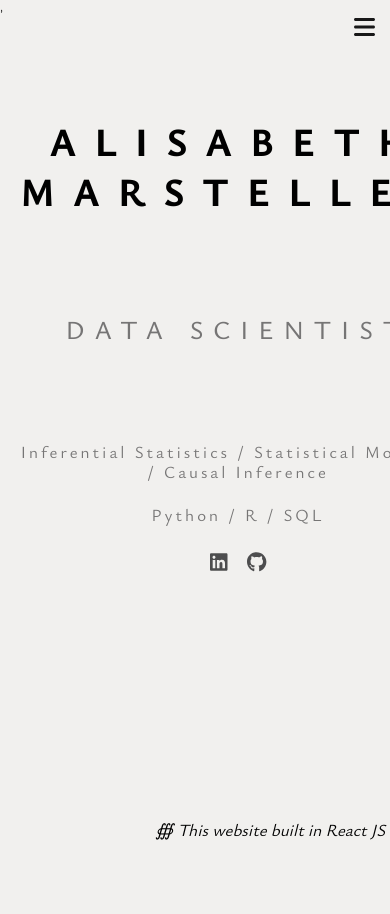
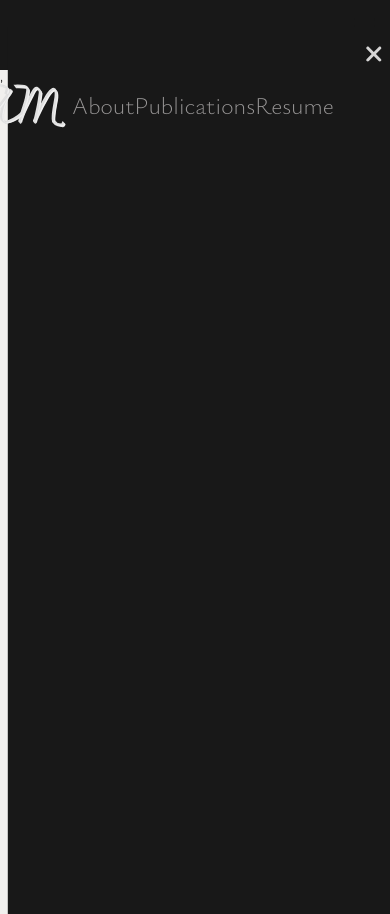
Before and after one commit to aam3/Personal_Website, a React (Create React App) app: page / in a window 390 px wide. Shown: the top 914 px of the page. Before the commit the page ends 844 px from the top, so only its background shows below. Built offline with nearby package versions, Linux system fonts and the light colour scheme.

Commit message:
adding claude's scss suggestiong

```diff
--- a/src/components/Sidebar/index.scss
+++ b/src/components/Sidebar/index.scss
@@ -118,30 +118,29 @@
 
   @media screen and (max-width: 1200px) {
     .nav-bar {
-      background: transparent;
-      position: initial;
-      height: auto;
-      min-height: auto;
+      justify-content: flex-end;
 
       nav {
-        // display: none; // Hide nav by default on mobile
+        // display: none;
         position: fixed;
-        top: 70px;
+        top: 0;
         left: 0;
         width: 100%;
-        height: 100%;
+        height: 100vh;
         background: #181818;
-        flex-direction: column; // Ensure column layout
+        flex-direction: column;
         justify-content: flex-start;
-        align-items: center; // Center items horizontally
-        padding-top: 20px;
+        align-items: center;
+        padding-top: 70px;
         z-index: 4;
-        transition: transform 0.3s ease-in-out;
-        transform: translateX(-100%);
 
         &.mobile-show {
           display: flex;
-          transform: translateX(0);
+        }
+
+        .logo-link {
+          margin: 0 0 30px 0;
+          padding: 0;
         }
 
         a {
@@ -149,13 +148,20 @@
           font-size: 24px;
           width: 100%;
           text-align: center;
-          height: auto; // Reset height for mobile
-          justify-content: center; // Center text horizontally
+          height: auto;
+          justify-content: center;
+        }
+
+        .close-icon {
+          display: block;
+          position: absolute;
+          top: 15px;
+          right: 15px;
+          cursor: pointer;
         }
       }
 
-      .hamburger-icon,
-      .close-icon {
+      .hamburger-icon {
         display: block;
         position: absolute;
         top: 15px;
```
